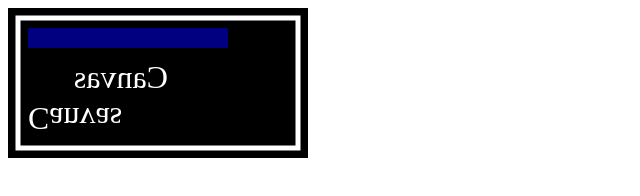
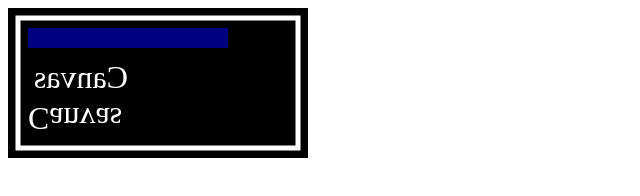
Before and after one commit to YScyber/canvas, a plain HTML site: page transform_scale.html in a window 1280 px wide. Shown: the whole page, without its empty margins (0-640 px from the left). Drawn offline with Linux system fonts and the light colour scheme.

Commit message:
１つ目のfillText()のx値を変更

```diff
--- a/transform_scale.html
+++ b/transform_scale.html
@@ -30,7 +30,7 @@
             ctx.scale(-2, 2); // X軸に負数の値を使用すれば反転する
             ctx.font = "16px serif";
             ctx.fillStyle = "rgb(255, 255, 255)";
-            ctx.fillText("Canvas", -80, 40);
+            ctx.fillText("Canvas", -60, 40);
             ctx.restore();
 
             // テキストをY方向に反転させて描画（下のテキスト）
```
